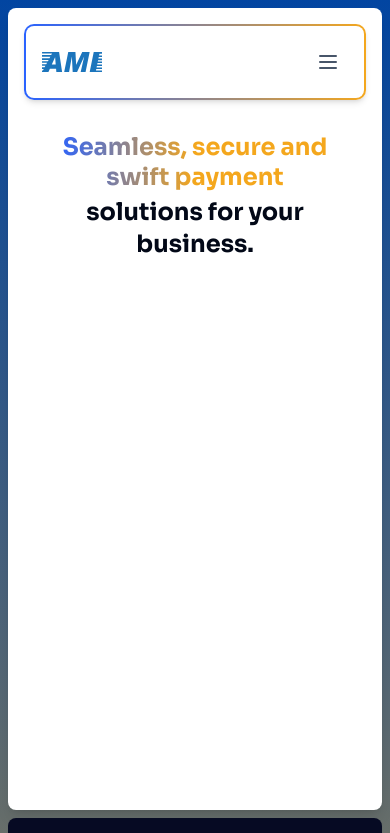
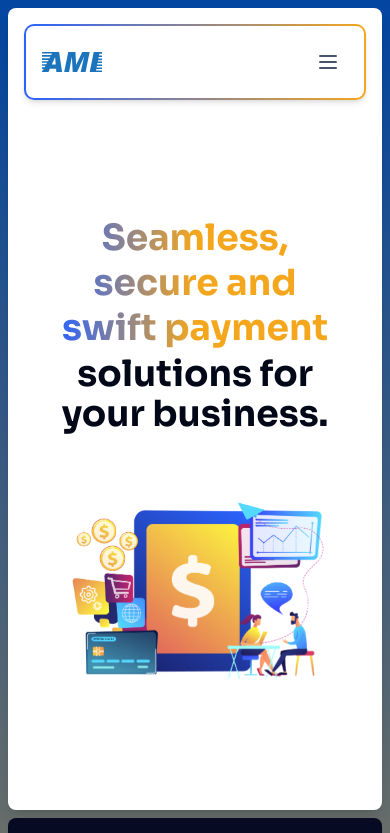
Before and after one commit to thecodizt/labs-ami-web, a Next.js app: page / in a window 390 px wide. Shown: the top 833 px of the page. Built offline with nearby package versions, Linux system fonts and the light colour scheme.

Commit message:
ADD: Hero image

```diff
--- a/app/(public)/page.tsx
+++ b/app/(public)/page.tsx
@@ -74,19 +74,19 @@ export default function Home() {
 	return (
 		<>
 			<div className="hidden lg:flex bg-gradient-to-b from-VIOLET via-GOLD to-white p-2 flex-col gap-2">
-				<FadeInSection className="min-h-[95vh] w-full flex flex-col bg-white rounded-lg shadow-lg p-4">
+				<FadeInSection className="min-h-[95vh] h-[95vh] w-full flex flex-col bg-white rounded-lg shadow-lg p-4">
 					{(inView: boolean) => (
 						<>
 							<Header />
 							<div className="h-full w-full flex flex-col items-center justify-center gap-4 p-8 text-center ">
 								<motion.ul
-									className="w-full flex flex-col items-start justify-center gap-16 lg:p-8 text-center"
+									className="h-full w-full flex items-start justify-center gap-16 lg:p-8 text-center"
 									variants={container}
 									initial="hidden"
 									animate={inView ? "visible" : "hidden"}
 								>
 									<motion.li
-										className="flex flex-col gap-1 w-full h-full"
+										className="w-[40%] flex flex-col gap-1 h-full"
 										variants={item}
 									>
 										<div className="bg-gradient-to-r from-BLUE via-GOLD to-GOLD bg-clip-text text-transparent text-5xl font-bold font-[Sora] text-left leading-tight">
@@ -95,6 +95,15 @@ export default function Home() {
 										<div className="text-xl lg:text-5xl font-bold font-[Sora] text-left">
 											solutions for your business.
 										</div>
+									</motion.li>
+									<motion.li variants={item} className="h-full w-[60%] flex items-center justify-center">
+										<Image
+											src={"/images/hero/main.png"}
+											alt=""
+											width={600}
+											height={600}
+											className="object-contain animate-pulse-scale"
+										/>
 									</motion.li>
 									{/* <motion.li
 										variants={item}
@@ -124,7 +133,7 @@ export default function Home() {
 			</div>
 
 			<div className="flex lg:hidden bg-gradient-to-b from-VIOLET via-GOLD to-white p-2 flex-col gap-2">
-				<FadeInSection className="min-h-[95vh] w-full flex flex-col bg-white rounded-lg shadow-lg p-4">
+				<FadeInSection className="min-h-[95vh] h-[95vh] w-full flex flex-col bg-white rounded-lg shadow-lg p-4">
 					{(inView: boolean) => (
 						<>
 							<Header />
@@ -139,12 +148,21 @@ export default function Home() {
 										className="flex flex-col gap-1 w-full h-full"
 										variants={item}
 									>
-										<div className="bg-gradient-to-r from-BLUE via-GOLD to-GOLD bg-clip-text text-transparent text-2xl font-bold font-[Sora] text-center leading-tight">
+										<div className="bg-gradient-to-r from-BLUE via-GOLD to-GOLD bg-clip-text text-transparent text-4xl font-bold font-[Sora] text-center leading-tight">
 											Seamless, secure and swift payment
 										</div>
-										<div className="text-2xl font-bold font-[Sora] text-center w-full">
+										<div className="text-4xl font-bold font-[Sora] text-center w-full">
 											solutions for your business.
 										</div>
+									</motion.li>
+									<motion.li variants={item} className="h-full w-full flex items-center justify-center">
+										<Image
+											src={"/images/hero/main.png"}
+											alt=""
+											width={600}
+											height={600}
+											className="object-contain animate-pulse-scale"
+										/>
 									</motion.li>
 								</motion.ul>
 							</div>
--- a/app/globals.css
+++ b/app/globals.css
@@ -84,6 +84,6 @@
     transform: scale(1);
   }
   50% {
-    transform: scale(1.05);
+    transform: scale(1.02);
   }
 }
```
Also changed, not shown: public/images/hero/main.png (added).
